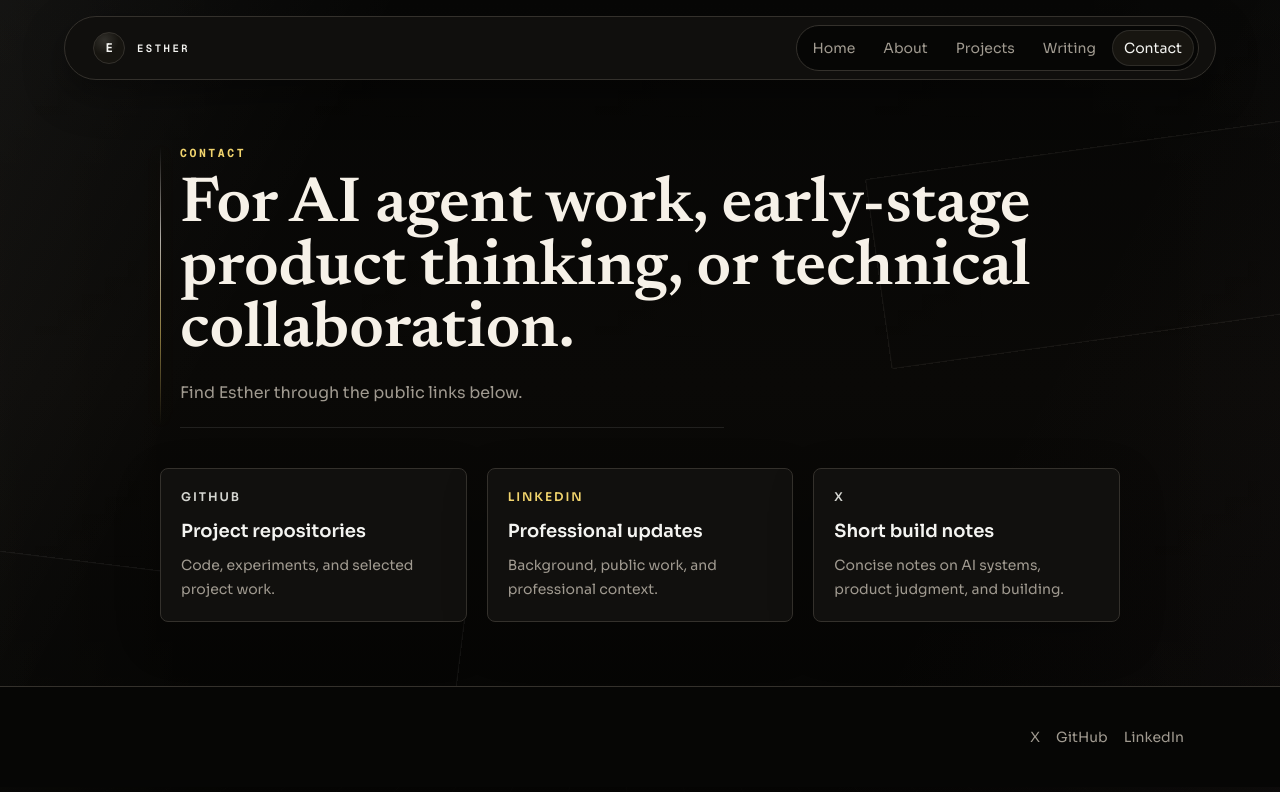
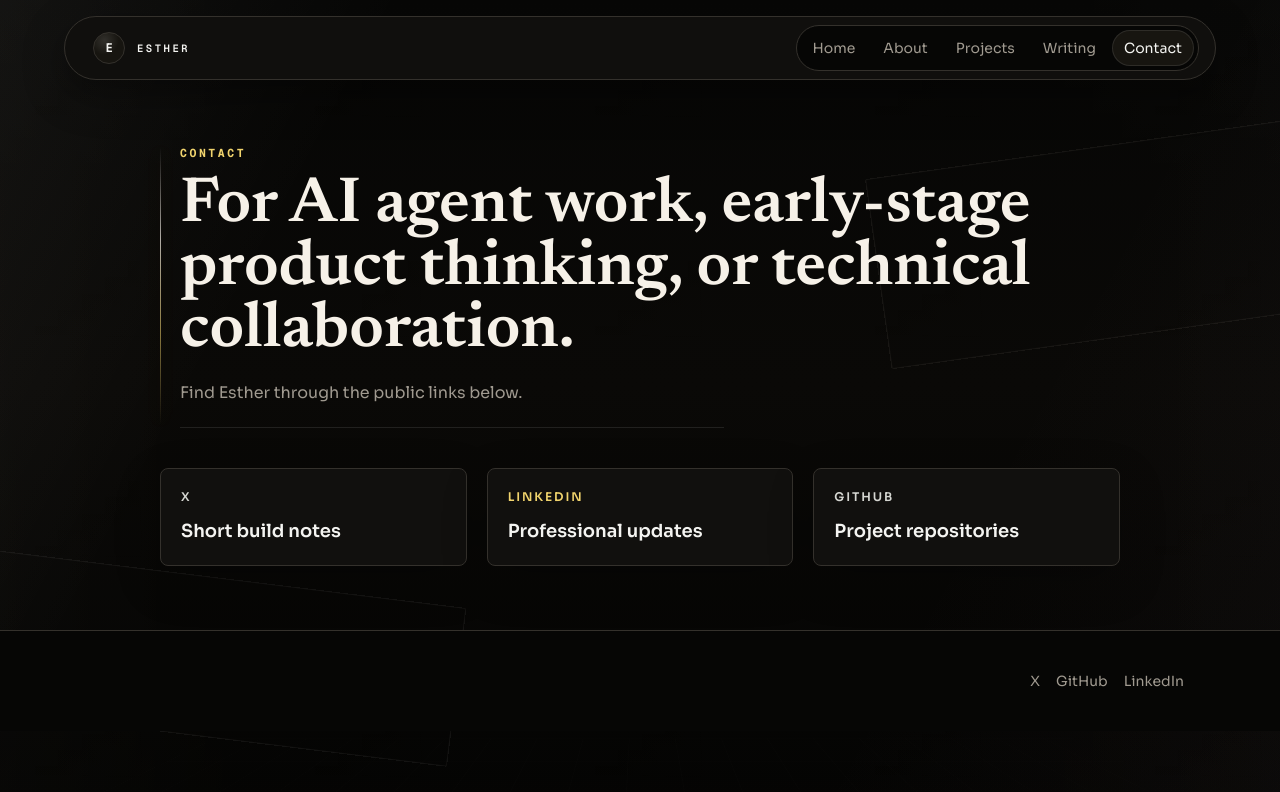
Before and after one commit to esther-huang/esther-personal-site, a Next.js app: page /contact in a window 1280 px wide. Shown: the top 792 px of the page. Built offline with nearby package versions, Linux system fonts and the light colour scheme.

Commit message:
Simplify contact links

```diff
--- a/src/app/contact/page.tsx
+++ b/src/app/contact/page.tsx
@@ -18,14 +18,11 @@ export default function ContactPage() {
 
       <div className="grid gap-5 md:grid-cols-3">
         <Link
-          href={siteConfig.social.github}
+          href={siteConfig.social.x}
           className="rounded-lg border border-line bg-panel p-5 shadow-soft transition duration-700 hover:border-bluegray/35 hover:bg-panelSoft"
         >
-          <p className="text-xs font-semibold uppercase tracking-[0.16em] text-bluegray">GitHub</p>
-          <p className="mt-3 text-lg font-semibold text-ink">Project repositories</p>
-          <p className="mt-2 text-sm leading-6 text-muted">
-            Code, experiments, and selected project work.
-          </p>
+          <p className="text-xs font-semibold uppercase tracking-[0.16em] text-bluegray">X</p>
+          <p className="mt-3 text-lg font-semibold text-ink">Short build notes</p>
         </Link>
         <Link
           href={siteConfig.social.linkedin}
@@ -33,19 +30,13 @@ export default function ContactPage() {
         >
           <p className="text-xs font-semibold uppercase tracking-[0.16em] text-sage">LinkedIn</p>
           <p className="mt-3 text-lg font-semibold text-ink">Professional updates</p>
-          <p className="mt-2 text-sm leading-6 text-muted">
-            Background, public work, and professional context.
-          </p>
         </Link>
         <Link
-          href={siteConfig.social.x}
+          href={siteConfig.social.github}
           className="rounded-lg border border-line bg-panel p-5 shadow-soft transition duration-700 hover:border-bluegray/35 hover:bg-panelSoft"
         >
-          <p className="text-xs font-semibold uppercase tracking-[0.16em] text-bluegray">X</p>
-          <p className="mt-3 text-lg font-semibold text-ink">Short build notes</p>
-          <p className="mt-2 text-sm leading-6 text-muted">
-            Concise notes on AI systems, product judgment, and building.
-          </p>
+          <p className="text-xs font-semibold uppercase tracking-[0.16em] text-bluegray">GitHub</p>
+          <p className="mt-3 text-lg font-semibold text-ink">Project repositories</p>
         </Link>
       </div>
     </main>
```
